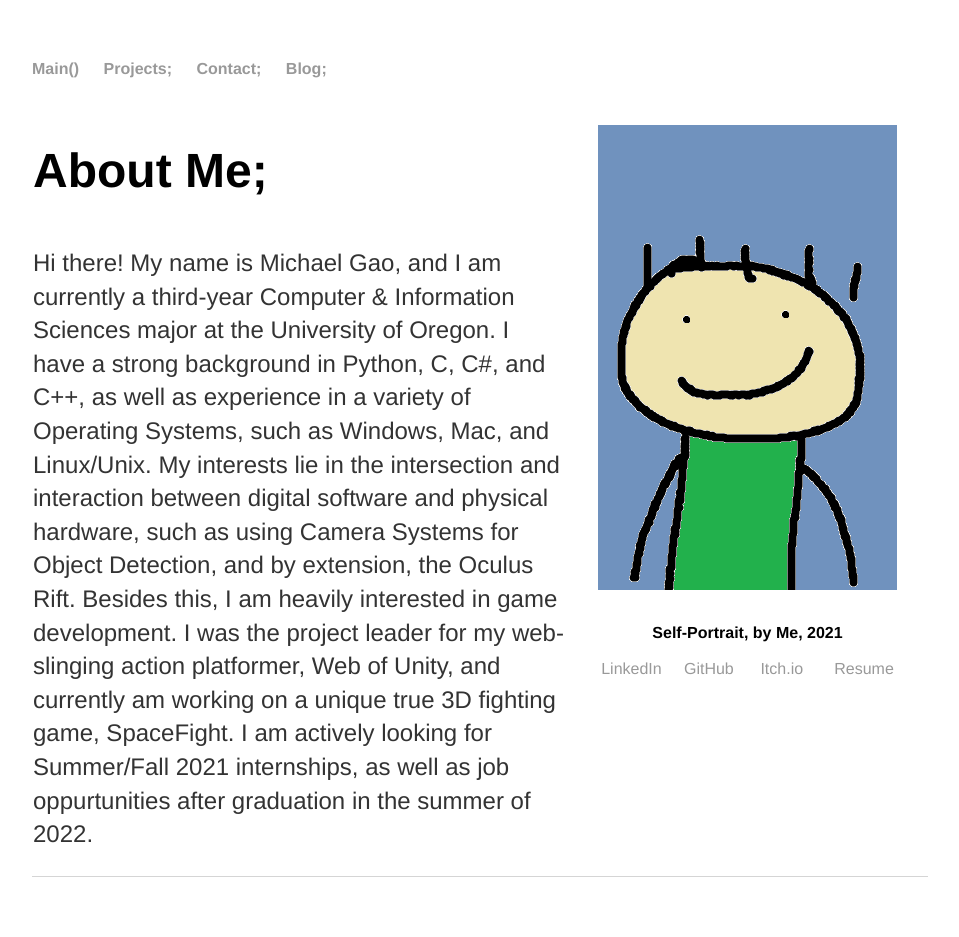
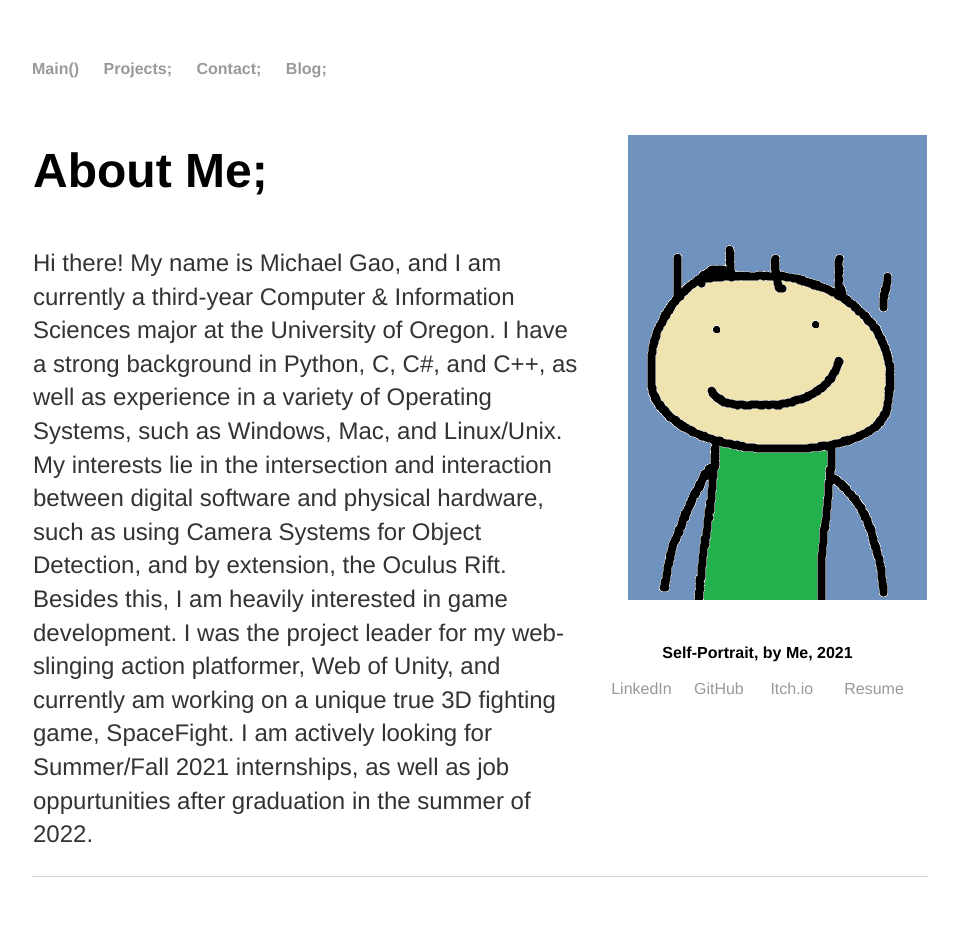
Before and after one commit to michael-c-gao/WebsiteOfMichael, a Jekyll site: the page built from index.html, in a window 1280 px wide. Shown: the whole page, without its empty margins (160-1119 px from the left). Built offline with Jekyll 4.4.1, drawn with Linux system fonts in a browser that asks for light colours.

Commit message:
Update index.html

```diff
--- a/index.html
+++ b/index.html
@@ -31,7 +31,7 @@ title: Michael C. Gao
 	</section>
 	<section class="child">
 
-		<div align="center"><img style="padding:30px" src="selfportrait.png" alt="Self Portrait"></div>
+		<div align="center"><img style="padding-left: 40px; padding-bottom: 40px; padding-top: 40px;" src="selfportrait.png" alt="Self Portrait"></div>
 	<div align="center"><strong>Self-Portrait, by Me, 2021</strong></div>
 		<br>
 	<div align="center"><a href="https://www.linkedin.com/in/michael-c-gao/">LinkedIn</a>&nbsp; &nbsp; &nbsp;<a href="https://github.com/michael-c-gao">GitHub</a>&nbsp; &nbsp; &nbsp; <a href="https://mexhal.itch.io/">Itch.io</a> &nbsp; &nbsp; &nbsp; <a href="GaoMichaelResume.pdf" target="resume">Resume</a></div>
```
